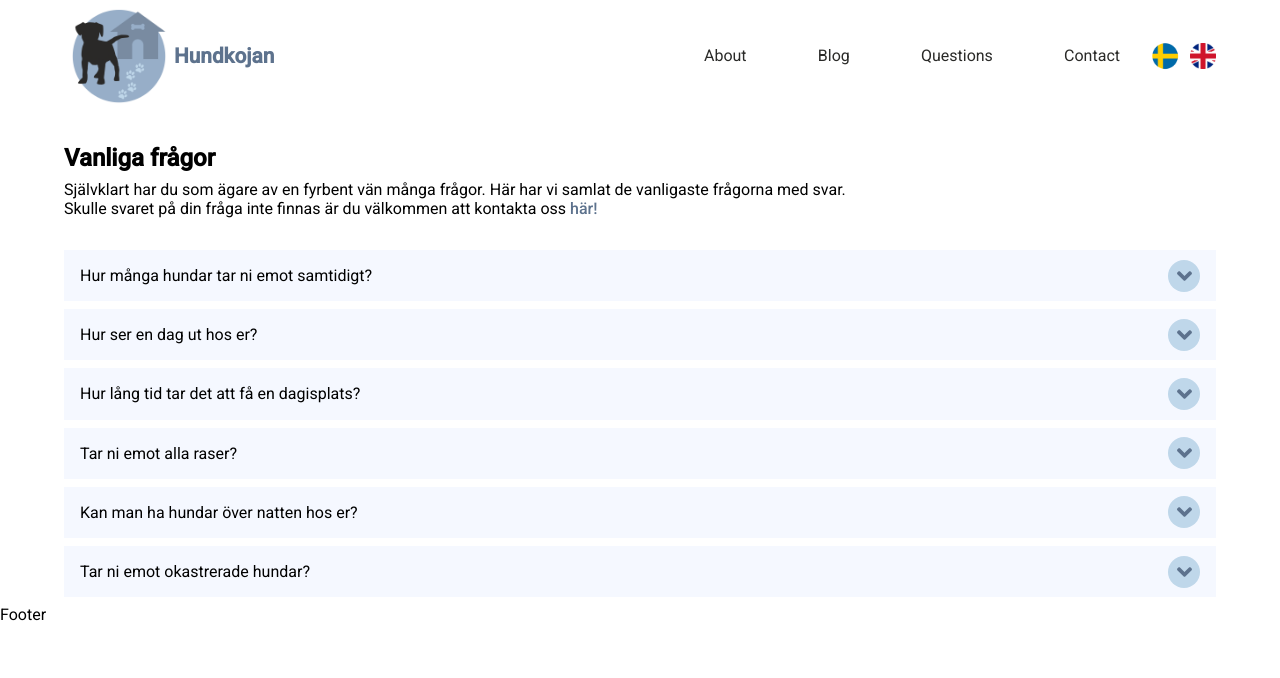
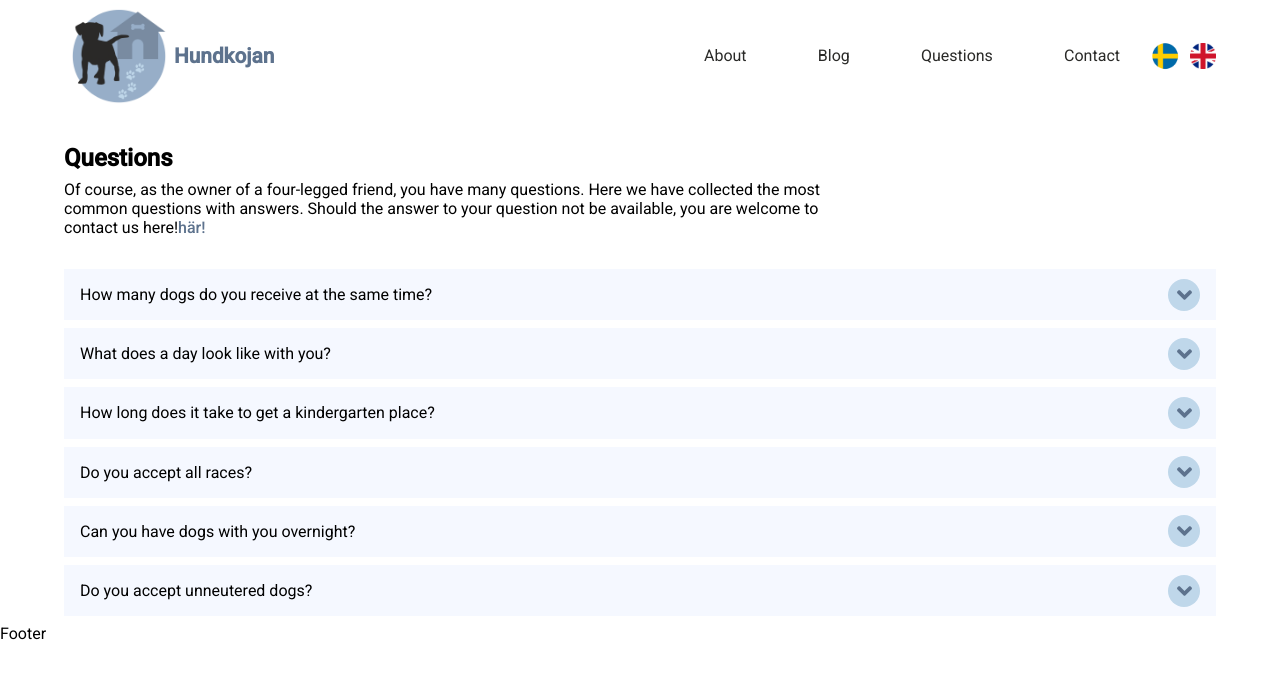
Before and after one commit to EmmaOlsson/hunddagis, a React (Create React App) app: page /faq in a window 1280 px wide. Shown: the top 678 px of the page. Built offline with nearby package versions, Linux system fonts and the light colour scheme.

Commit message:
fill state with questions from i18n

```diff
--- a/src/i18n.js
+++ b/src/i18n.js
@@ -23,7 +23,7 @@ i18n
   // for all options read: https://www.i18next.com/overview/configuration-options
   .init({
     debug: true,
-    fallbackLng: 'en',
+    fallbackLng: 'sv',
     interpolation: {
       escapeValue: false, // not needed for react as it escapes by default
     },
--- a/src/screens/FaqScreen.js
+++ b/src/screens/FaqScreen.js
@@ -3,23 +3,27 @@ import Styles from '../css/faq.module.css';
 import { FontAwesomeIcon } from '@fortawesome/react-fontawesome';
 import { faAngleDown, faAngleUp } from '@fortawesome/free-solid-svg-icons';
 import { Link } from 'react-router-dom';
-import faqData from '../assets/graphics/data/faqData';
+
+import { useTranslation } from 'react-i18next';
 
 const FaqScreen = () => {
   const [open, setOpen] = useState(null);
   const [questions, setQuestions] = useState([]);
 
+  const { t, i18n } = useTranslation();
+
   useEffect(() => {
-    setQuestions(faqData);
-  }, []);
+    const questionsFromi18n = i18n.t('faq.questions', {
+      returnObjects: true,
+    });
+    setQuestions(questionsFromi18n);
+  }, [i18n, t]);
 
   return (
     <div className={Styles.mainContainer}>
-      <h3 className={Styles.heading}>Vanliga frågor</h3>
+      <h3 className={Styles.heading}>{t('faq.title')}</h3>
       <p className={Styles.description}>
-        Självklart har du som ägare av en fyrbent vän många frågor. Här har vi
-        samlat de vanligaste frågorna med svar. Skulle svaret på din fråga inte
-        finnas är du välkommen att kontakta oss{' '}
+        {t('faq.subHeading')}
         <Link to='/contact' className={Styles.contactLink}>
           här!
         </Link>
@@ -27,7 +31,7 @@ const FaqScreen = () => {
       {questions.map((question, index) => (
         <div className={Styles.questionWrapper} key={index}>
           <div className={Styles.questionContainer}>
-            <h5 className={Styles.question}>{question.question}</h5>
+            <h5 className={Styles.question}>{question.title}</h5>
             <p className={open === index && Styles.answer}>
               {open === index ? question.answer : ''}
             </p>
```
